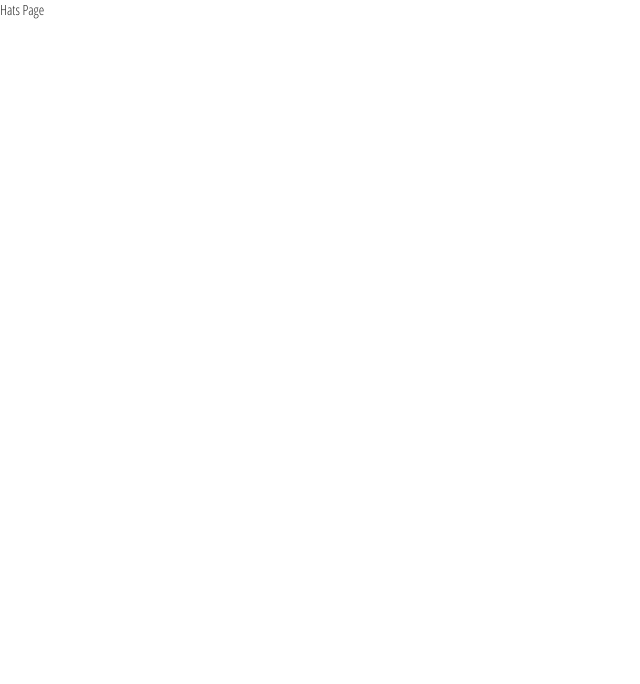
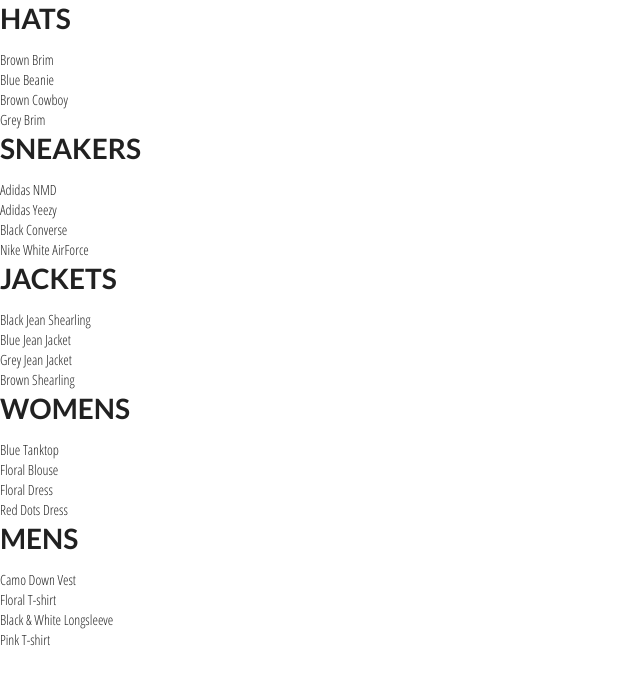
Before and after one commit to Mouhamed-SECK/react-ecommerce, a React (Create React App) app: page /shop in a window 1280 px wide. Shown: the top 684 px of the page, without its empty margins (0-640 px from the left). Built offline with nearby package versions, Linux system fonts and the light colour scheme.

Commit message:
Adding ShopPages Component , update our Route and add a CollectionPreview component

```diff
--- a/src/App.js
+++ b/src/App.js
@@ -2,10 +2,7 @@
 import { Route, Switch } from "react-router-dom";
 
 import HomePage from "./components/pages/homepage/hompage";
-
-const HatsPage = () => {
-  return <div>Hats Page</div>;
-};
+import ShopPage from "./components/pages/shop/ShopPage";
 
 class App extends React.Component {
   render() {
@@ -13,7 +10,7 @@
       <div>
         <Switch>
           <Route exact path="/" component={HomePage} />
-          <Route path="/" component={HatsPage} />
+          <Route path="/shop" component={ShopPage} />
         </Switch>
       </div>
     );
--- /dev/null
+++ b/src/components/pages/shop/ShopPage.js
@@ -0,0 +1,23 @@
+import React from "react";
+import SHOP_DATA from "./shop.data";
+
+import CollectionPreview from "./../../preview-collection/CollectionPreview";
+
+class ShopPage extends React.Component {
+  state = {
+    collections: SHOP_DATA,
+  };
+  render() {
+    const { collections } = this.state;
+
+    return (
+      <div className="shop-page">
+        {collections.map(({ id, ...otherCollectionProps }) => (
+          <CollectionPreview {...otherCollectionProps} key={id} />
+        ))}
+      </div>
+    );
+  }
+}
+
+export default ShopPage;
--- /dev/null
+++ b/src/components/pages/shop/shop.data.js
@@ -0,0 +1,249 @@
+const SHOP_DATA = [
+  {
+    id: 1,
+    title: "Hats",
+    routeName: "hats",
+    items: [
+      {
+        id: 1,
+        name: "Brown Brim",
+        imageUrl: "https://i.ibb.co/ZYW3VTp/brown-brim.png",
+        price: 25,
+      },
+      {
+        id: 2,
+        name: "Blue Beanie",
+        imageUrl: "https://i.ibb.co/ypkgK0X/blue-beanie.png",
+        price: 18,
+      },
+      {
+        id: 3,
+        name: "Brown Cowboy",
+        imageUrl: "https://i.ibb.co/QdJwgmp/brown-cowboy.png",
+        price: 35,
+      },
+      {
+        id: 4,
+        name: "Grey Brim",
+        imageUrl: "https://i.ibb.co/RjBLWxB/grey-brim.png",
+        price: 25,
+      },
+      {
+        id: 5,
+        name: "Green Beanie",
+        imageUrl: "https://i.ibb.co/YTjW3vF/green-beanie.png",
+        price: 18,
+      },
+      {
+        id: 6,
+        name: "Palm Tree Cap",
+        imageUrl: "https://i.ibb.co/rKBDvJX/palm-tree-cap.png",
+        price: 14,
+      },
+      {
+        id: 7,
+        name: "Red Beanie",
+        imageUrl: "https://i.ibb.co/bLB646Z/red-beanie.png",
+        price: 18,
+      },
+      {
+        id: 8,
+        name: "Wolf Cap",
+        imageUrl: "https://i.ibb.co/1f2nWMM/wolf-cap.png",
+        price: 14,
+      },
+      {
+        id: 9,
+        name: "Blue Snapback",
+        imageUrl: "https://i.ibb.co/X2VJP2W/blue-snapback.png",
+        price: 16,
+      },
+    ],
+  },
+  {
+    id: 2,
+    title: "Sneakers",
+    routeName: "sneakers",
+    items: [
+      {
+        id: 10,
+        name: "Adidas NMD",
+        imageUrl: "https://i.ibb.co/0s3pdnc/adidas-nmd.png",
+        price: 220,
+      },
+      {
+        id: 11,
+        name: "Adidas Yeezy",
+        imageUrl: "https://i.ibb.co/dJbG1cT/yeezy.png",
+        price: 280,
+      },
+      {
+        id: 12,
+        name: "Black Converse",
+        imageUrl: "https://i.ibb.co/bPmVXyP/black-converse.png",
+        price: 110,
+      },
+      {
+        id: 13,
+        name: "Nike White AirForce",
+        imageUrl: "https://i.ibb.co/1RcFPk0/white-nike-high-tops.png",
+        price: 160,
+      },
+      {
+        id: 14,
+        name: "Nike Red High Tops",
+        imageUrl: "https://i.ibb.co/QcvzydB/nikes-red.png",
+        price: 160,
+      },
+      {
+        id: 15,
+        name: "Nike Brown High Tops",
+        imageUrl: "https://i.ibb.co/fMTV342/nike-brown.png",
+        price: 160,
+      },
+      {
+        id: 16,
+        name: "Air Jordan Limited",
+        imageUrl: "https://i.ibb.co/w4k6Ws9/nike-funky.png",
+        price: 190,
+      },
+      {
+        id: 17,
+        name: "Timberlands",
+        imageUrl: "https://i.ibb.co/Mhh6wBg/timberlands.png",
+        price: 200,
+      },
+    ],
+  },
+  {
+    id: 3,
+    title: "Jackets",
+    routeName: "jackets",
+    items: [
+      {
+        id: 18,
+        name: "Black Jean Shearling",
+        imageUrl: "https://i.ibb.co/XzcwL5s/black-shearling.png",
+        price: 125,
+      },
+      {
+        id: 19,
+        name: "Blue Jean Jacket",
+        imageUrl: "https://i.ibb.co/mJS6vz0/blue-jean-jacket.png",
+        price: 90,
+      },
+      {
+        id: 20,
+        name: "Grey Jean Jacket",
+        imageUrl: "https://i.ibb.co/N71k1ML/grey-jean-jacket.png",
+        price: 90,
+      },
+      {
+        id: 21,
+        name: "Brown Shearling",
+        imageUrl: "https://i.ibb.co/s96FpdP/brown-shearling.png",
+        price: 165,
+      },
+      {
+        id: 22,
+        name: "Tan Trench",
+        imageUrl: "https://i.ibb.co/M6hHc3F/brown-trench.png",
+        price: 185,
+      },
+    ],
+  },
+  {
+    id: 4,
+    title: "Womens",
+    routeName: "womens",
+    items: [
+      {
+        id: 23,
+        name: "Blue Tanktop",
+        imageUrl: "https://i.ibb.co/7CQVJNm/blue-tank.png",
+        price: 25,
+      },
+      {
+        id: 24,
+        name: "Floral Blouse",
+        imageUrl: "https://i.ibb.co/4W2DGKm/floral-blouse.png",
+        price: 20,
+      },
+      {
+        id: 25,
+        name: "Floral Dress",
+        imageUrl: "https://i.ibb.co/KV18Ysr/floral-skirt.png",
+        price: 80,
+      },
+      {
+        id: 26,
+        name: "Red Dots Dress",
+        imageUrl: "https://i.ibb.co/N3BN1bh/red-polka-dot-dress.png",
+        price: 80,
+      },
+      {
+        id: 27,
+        name: "Striped Sweater",
+        imageUrl: "https://i.ibb.co/KmSkMbH/striped-sweater.png",
+        price: 45,
+      },
+      {
+        id: 28,
+        name: "Yellow Track Suit",
+        imageUrl: "https://i.ibb.co/v1cvwNf/yellow-track-suit.png",
+        price: 135,
+      },
+      {
+        id: 29,
+        name: "White Blouse",
+        imageUrl: "https://i.ibb.co/qBcrsJg/white-vest.png",
+        price: 20,
+      },
+    ],
+  },
+  {
+    id: 5,
+    title: "Mens",
+    routeName: "mens",
+    items: [
+      {
+        id: 30,
+        name: "Camo Down Vest",
+        imageUrl: "https://i.ibb.co/xJS0T3Y/camo-vest.png",
+        price: 325,
+      },
+      {
+        id: 31,
+        name: "Floral T-shirt",
+        imageUrl: "https://i.ibb.co/qMQ75QZ/floral-shirt.png",
+        price: 20,
+      },
+      {
+        id: 32,
+        name: "Black & White Longsleeve",
+        imageUrl: "https://i.ibb.co/55z32tw/long-sleeve.png",
+        price: 25,
+      },
+      {
+        id: 33,
+        name: "Pink T-shirt",
+        imageUrl: "https://i.ibb.co/RvwnBL8/pink-shirt.png",
+        price: 25,
+      },
+      {
+        id: 34,
+        name: "Jean Long Sleeve",
+        imageUrl: "https://i.ibb.co/VpW4x5t/roll-up-jean-shirt.png",
+        price: 40,
+      },
+      {
+        id: 35,
+        name: "Burgundy T-shirt",
+        imageUrl: "https://i.ibb.co/mh3VM1f/polka-dot-shirt.png",
+        price: 25,
+      },
+    ],
+  },
+];
+
+export default SHOP_DATA;
--- /dev/null
+++ b/src/components/preview-collection/CollectionPreview.js
@@ -0,0 +1,18 @@
+import React from "react";
+
+import "./CollectionPreview.styles.scss";
+
+const CollectionPreview = ({ title, items }) => (
+  <div className="collection-preview">
+    <h1 className="title">{title.toUpperCase()}</h1>
+    <div className="preview">
+      {items
+        .filter((item, idx) => idx < 4)
+        .map((item) => (
+          <div key={item.id}> {item.name} </div>
+        ))}
+    </div>
+  </div>
+);
+
+export default CollectionPreview;
```
Also changed, not shown: src/components/preview-collection/CollectionPreview.styles.scss (added).
